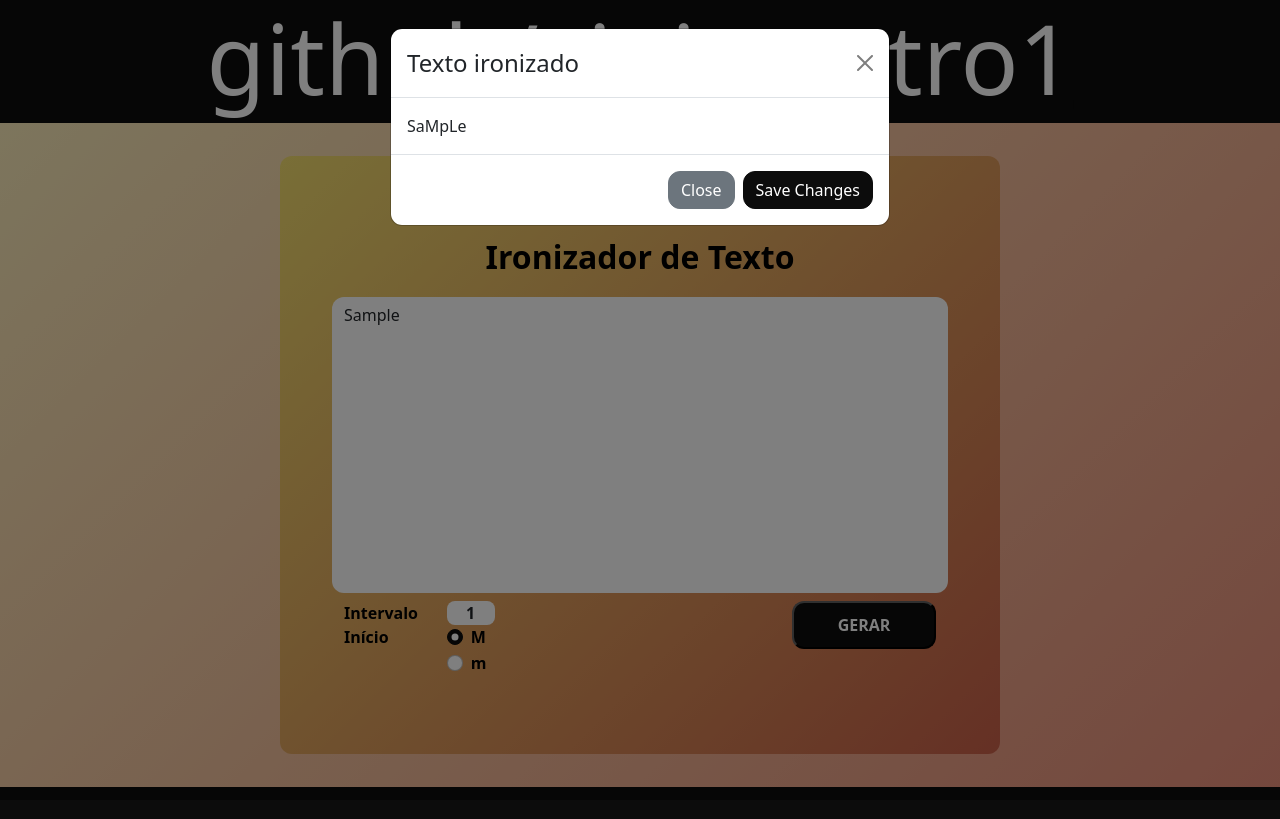
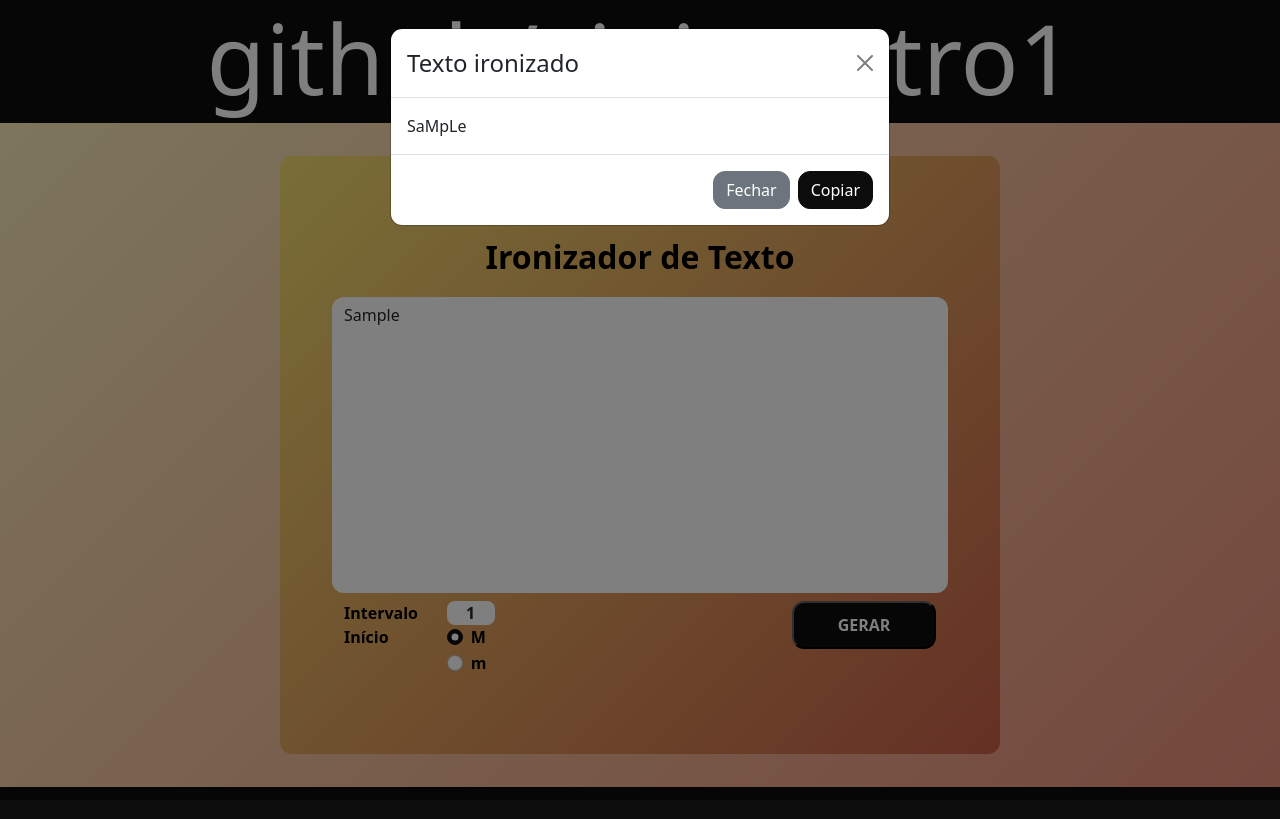
Before and after one commit to viniccastro1/mockingTextGenerator, a React (Create React App) app: page / in a window 1280 px wide. Both pictures are taken after typing "Sample" into the empty fields and a click on the button "GERAR". Built offline with nearby package versions, Linux system fonts and the light colour scheme.

Commit message:
Final update

```diff
--- a/src/components/error.jsx
+++ b/src/components/error.jsx
@@ -6,9 +6,9 @@ class Error extends React.Component {
 
     render() {
         return (
-            <div class="alert alert-danger alert-dismissible fade show" role="alert">
+            <div class="alert alert-danger alert-dismissible" role="alert" id='myError' hidden={this.props.hideThis}>
             Errrrr,<strong> algo deu errado</strong>, melhor você preencher esse formulário direito!
-            <button type="button" class="btn-close" data-bs-dismiss="alert" aria-label="Close"></button>
+            <button type="button" class="btn-close" aria-label="Close" onClick={this.props.onClick}></button>
             </div>
         )
     }
--- a/src/components/form.jsx
+++ b/src/components/form.jsx
@@ -2,9 +2,8 @@ import React, { useEffect, useState } from 'react';
 import ReactDOM, { render } from 'react-dom';
 import 'bootstrap/dist/js/bootstrap.bundle.min.js';
 
-import MyModal from './modal';
 import Error from './error';
-import NewModal from './newmodal'
+import MyModal from './newmodal'
 
 
 class Form extends React.Component {
@@ -12,12 +11,14 @@ class Form extends React.Component {
         super(props);
         this.state = {
             showModal: false,
+            hideError: true,
 
             iptString: '',
             optString: '',
             skips: 1,
             fCase: '',
         }
+
     }
 
     componentDidMount= () => {
@@ -40,8 +41,13 @@ class Form extends React.Component {
     }
 
 
-    showError = () => {
-        ReactDOM.render(<Error/>, document.getElementById('errorDiv'));
+    hideError = () => {
+        this.setState({hideError: true})
+    }
+
+    unhideError = () => {
+        this.setState({hideError: false})
+        console.log('Hey!')
     }
 
     copyToClipboard = () => {
@@ -62,7 +68,7 @@ class Form extends React.Component {
         const cond2 = this.state.skips === '';
 
         if (cond1 || cond2){
-            this.showError();
+            this.unhideError();
         }
 
         //Opens Modal
@@ -88,14 +94,14 @@ class Form extends React.Component {
         }
 
         this.setState({optString: optString})
+    }
 
-    }
 
     render() {
         return (
         <React.Fragment>
 
-            <NewModal show={this.state.showModal}
+            <MyModal show={this.state.showModal}
             onShowModal={this.handleSubmit}
             onCloseModal={this.handleCloseModal}
             textContent={this.state.optString}
@@ -145,7 +151,7 @@ class Form extends React.Component {
                     <button type="submit" class="button btn-primary" id='formInput' onClick={this.handleSubmit}>GERAR</button>
                 </div>
 
-                <div id='errorDiv'></div>
+                <div id='errorDiv'><Error hideThis={this.state.hideError} onClick={this.hideError}/></div>
 
             </div>
             </form>
--- a/src/components/modal.jsx
+++ /dev/null
@@ -1,32 +0,0 @@
-import React from 'react';
-import ReactDOM, { render } from 'react-dom';
-
-
-class MyModal extends React.Component {
-
-    render() {
-
-        return (
-        <React.Fragment>
-            <div class="modal fade" id="myModal" data-bs-backdrop="static" data-bs-keyboard="false" tabindex="-1" aria-labelledby="staticBackdropLabel" aria-hidden="true">
-            <div class="modal-dialog modal-dialog-scrollable">
-                <div class="modal-content">
-                <div class="modal-header">
-                    <h5 class="modal-title" id="staticBackdropLabel">Texto Ironizado</h5>
-                    <button type="button" class="btn-close" data-bs-dismiss="modal" aria-label="Close"></button>
-                </div>
-                <div class="modal-body breakLine">
-                    {this.props.textContent}
-                </div>
-                <div class="modal-footer">
-                    <button type="button" class="btn btn-primary" data-bs-dismiss="modal" onClick={this.props.handleCopyToClipboard} id='generate'>Copiar</button>
-                </div>
-                </div>
-            </div>
-            </div>
-        </React.Fragment>
-        )
-    }
-}
-
-export default MyModal;
--- a/src/components/newmodal.jsx
+++ b/src/components/newmodal.jsx
@@ -2,7 +2,7 @@ import React from 'react';
 import ReactDOM, { render } from 'react-dom';
 import {Button, Modal} from 'react-bootstrap'
 
-function NewModal(props) {
+function MyModal(props) {
     return (
       <>
         <Modal scrollable={true} show={props.show} onHide={props.onCloseModal}>
@@ -15,10 +15,10 @@ function NewModal(props) {
 
             <Modal.Footer>
                 <Button variant="secondary" onClick={props.onCloseModal}>
-                Close
+                Fechar
                 </Button>
                 <Button variant="primary" onClick={props.onCopyToClipboard}>
-                Save Changes
+                Copiar
                 </Button>
             </Modal.Footer>
 
@@ -29,4 +29,4 @@ function NewModal(props) {
 
 
 
-  export default NewModal;
+  export default MyModal;
```
